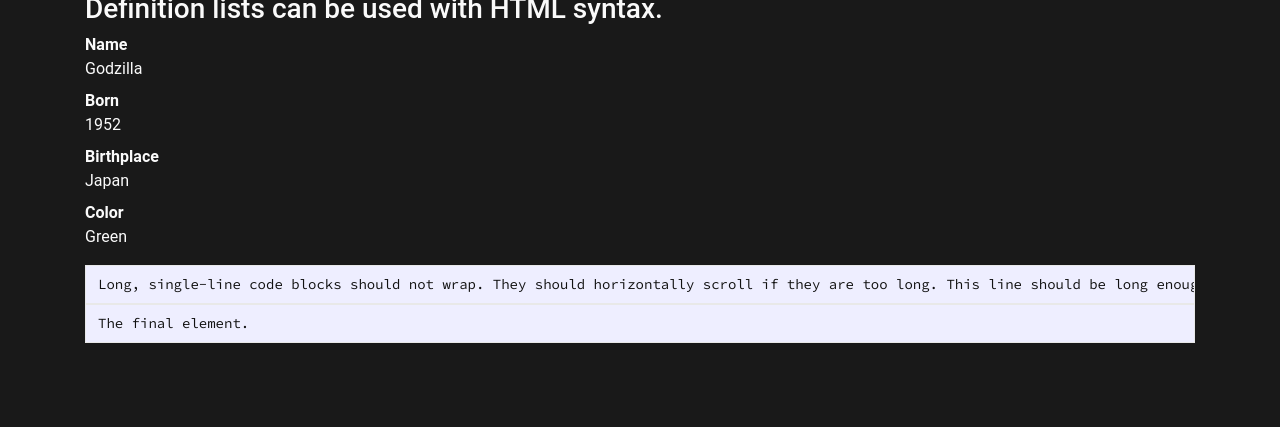
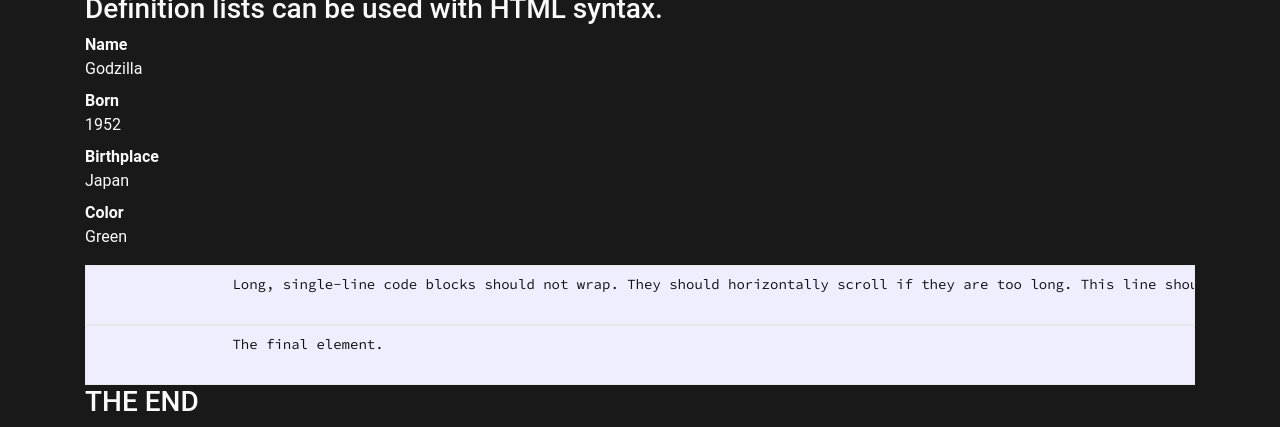
Before and after one commit to Steeff0/steeff0.github.io, a Jekyll site: the page built from markdown-test.html, in a window 1280 px wide and 900 px high, scrolled down 2150 px, cut to the strip 473-900 px from the top of the window. Built offline with Jekyll 4.4.1, drawn with Linux system fonts in a browser that asks for light colours; some web fonts are replaced; before the commit the page ends 2966 px from its top, so only the background shows below that.

Commit message:
Add a markdown test page

```diff
--- a/markdown-test.html
+++ b/markdown-test.html
@@ -191,14 +191,20 @@ permalink: /markdown-test/
 
     <div class="highlighter-rouge">
         <div class="highlight">
-            <pre class="highlight"><code>Long, single-line code blocks should not wrap. They should horizontally scroll if they are too long. This line should be long enough to demonstrate this.</code></pre>
+            <pre class="highlight">
+                <code>Long, single-line code blocks should not wrap. They should horizontally scroll if they are too long. This line should be long enough to demonstrate this.</code>
+            </pre>
         </div>
     </div>
 
     <div class="highlighter-rouge">
         <div class="highlight">
-            <pre class="highlight"><code>The final element.</code></pre>
+            <pre class="highlight">
+                <code>The final element.</code>
+            </pre>
         </div>
     </div>
 
+    <h3>THE END</h3>
+
 </section>
```
